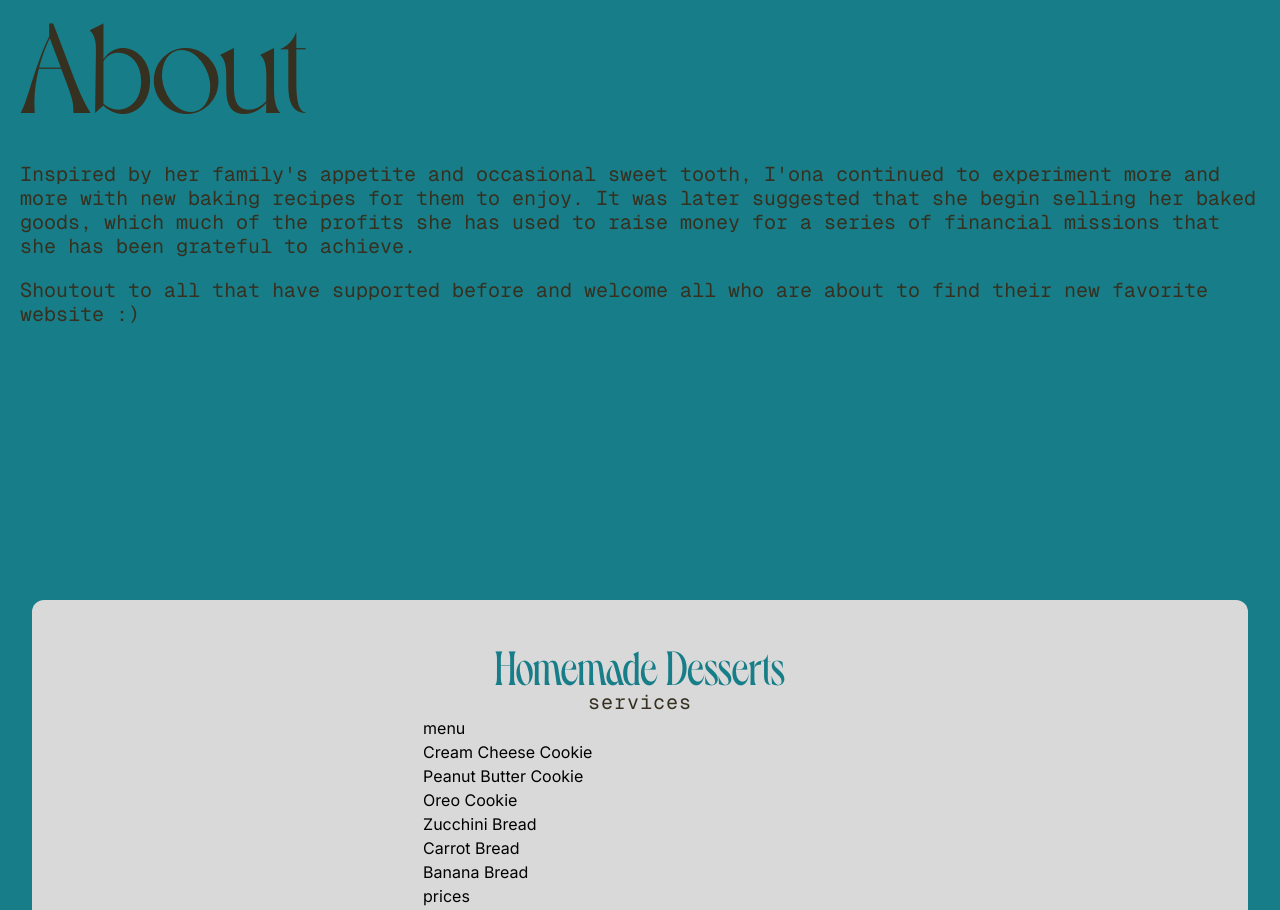
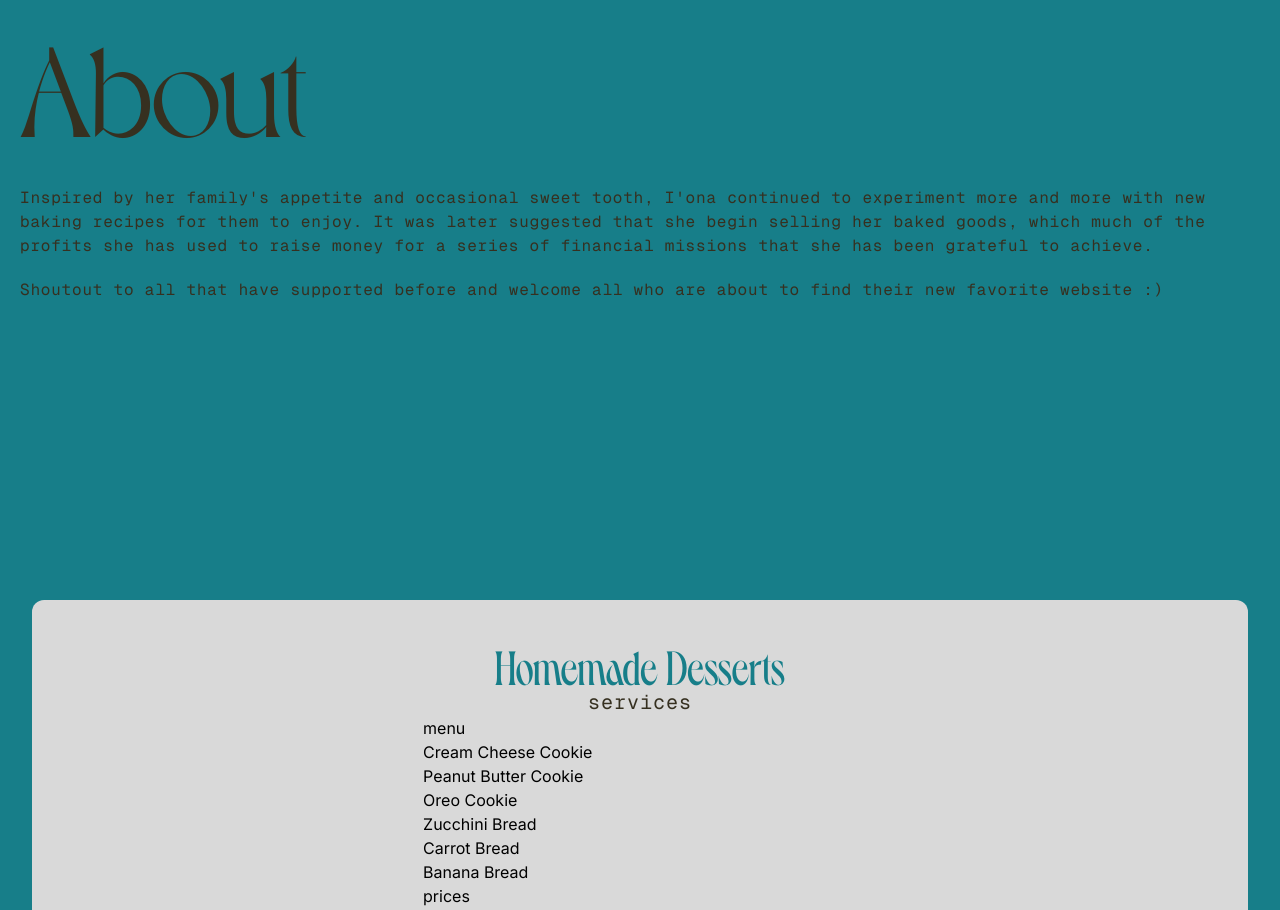
Before and after one commit to vincentpalomo/tinks-treats, a Next.js app: page / in a window 1280 px wide. Shown: the part 1040-1950 px from the top of the page. Built offline with nearby package versions, Linux system fonts and the light colour scheme.

Commit message:
fixed font size in about section to correct size in mockup

```diff
--- a/app/page.tsx
+++ b/app/page.tsx
@@ -21,13 +21,13 @@ export default function Home() {
       {/* about */}
       <div className="w-screen h-screen overflow-hidden bg-teal flex flex-col items-start justify-center px-5">
         <h1 className="font-dahlia text-9xl text-darkbrown">About</h1>
-        <p className="font-geistmono text-darkbrown text-[20px] leading-[24px] pt-10">
+        <p className="font-geistmono text-darkbrown text-[16px] leading-[24px] tracking-wider pt-10">
           Inspired by her family&apos;s appetite and occasional sweet tooth, I&apos;ona continued to experiment more and
           more with new baking recipes for them to enjoy. It was later suggested that she begin selling her baked goods,
           which much of the profits she has used to raise money for a series of financial missions that she has been
           grateful to achieve.
         </p>
-        <p className="font-geistmono text-darkbrown text-[20px] leading-[24px] pt-5">
+        <p className="font-geistmono text-darkbrown text-[16px] leading-[24px] tracking-wider pt-5">
           Shoutout to all that have supported before and welcome all who are about to find their new favorite website :)
         </p>
       </div>
```
